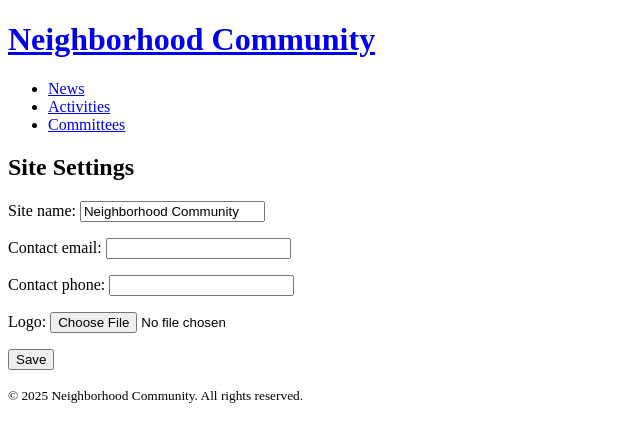
After one commit to koenemans/neighborhood-community-application, a Django app: page /settings/ in a window 1280 px wide. The commit adds this page. Shown: the top 442 px of the page, without its empty margins (0-640 px from the left). Run offline with Django 5.2, Linux system fonts and the light colour scheme; a user stored in the database is signed in; data comes from the database, SQL or seed files in the repository.

Commit message:
Add site branding configuration

```diff
--- a/config/settings.py
+++ b/config/settings.py
@@ -73,6 +73,7 @@ CSRF_TRUSTED_ORIGINS = (
 # Application definition
 
 INSTALLED_APPS = [
+    "siteconfig.apps.SiteconfigConfig",
     "news.apps.NewsConfig",
     "activities.apps.ActivitiesConfig",
     "committees.apps.CommitteesConfig",
@@ -107,6 +108,7 @@ TEMPLATES = [
                 "django.template.context_processors.request",
                 "django.contrib.auth.context_processors.auth",
                 "django.contrib.messages.context_processors.messages",
+                "siteconfig.context_processors.site_settings",
             ],
         },
     },
--- a/config/urls.py
+++ b/config/urls.py
@@ -26,6 +26,7 @@ urlpatterns = [
     path("news/", include("news.urls")),
     path("activities/", include("activities.urls")),
     path("committees/", include("committees.urls")),
+    path("settings/", include("siteconfig.urls")),
     path("admin/", admin.site.urls),
 ]
 
--- /dev/null
+++ b/siteconfig/context_processors.py
@@ -0,0 +1,6 @@
+from .models import SiteConfiguration
+
+
+def site_settings(request):
+    """Add site configuration to context."""
+    return {"site_config": SiteConfiguration.objects.first()}
--- /dev/null
+++ b/siteconfig/forms.py
@@ -0,0 +1,8 @@
+from django import forms
+from .models import SiteConfiguration
+
+
+class SiteConfigurationForm(forms.ModelForm):
+    class Meta:
+        model = SiteConfiguration
+        fields = ["site_name", "contact_email", "contact_phone", "logo"]
--- /dev/null
+++ b/siteconfig/models.py
@@ -0,0 +1,16 @@
+from django.db import models
+
+
+class SiteConfiguration(models.Model):
+    """Stores customizable branding and contact details for the site."""
+
+    site_name = models.CharField(max_length=255, default="Neighborhood Community")
+    contact_email = models.EmailField(blank=True)
+    contact_phone = models.CharField(max_length=20, blank=True)
+    logo = models.ImageField(upload_to="branding/", blank=True, null=True)
+
+    class Meta:
+        verbose_name = "Site Configuration"
+
+    def __str__(self):
+        return self.site_name
--- /dev/null
+++ b/siteconfig/templates/siteconfig/settings_form.html
@@ -0,0 +1,11 @@
+{% extends "base.html" %}
+{% load i18n %}
+
+{% block content %}
+<h2>{% trans "Site Settings" %}</h2>
+<form method="post" enctype="multipart/form-data">
+  {% csrf_token %}
+  {{ form.as_p }}
+  <button type="submit">{% trans "Save" %}</button>
+</form>
+{% endblock %}
--- /dev/null
+++ b/siteconfig/urls.py
@@ -0,0 +1,8 @@
+from django.urls import path
+from . import views
+
+app_name = "siteconfig"
+
+urlpatterns = [
+    path("", views.settings_view, name="settings"),
+]
--- /dev/null
+++ b/siteconfig/views.py
@@ -0,0 +1,21 @@
+from django.contrib.admin.views.decorators import staff_member_required
+from django.shortcuts import redirect, render
+from .models import SiteConfiguration
+from .forms import SiteConfigurationForm
+
+
+@staff_member_required
+def settings_view(request):
+    config = SiteConfiguration.objects.first()
+    if config is None:
+        config = SiteConfiguration.objects.create()
+
+    if request.method == "POST":
+        form = SiteConfigurationForm(request.POST, request.FILES, instance=config)
+        if form.is_valid():
+            form.save()
+            return redirect("siteconfig:settings")
+    else:
+        form = SiteConfigurationForm(instance=config)
+
+    return render(request, "siteconfig/settings_form.html", {"form": form})
--- a/templates/base.html
+++ b/templates/base.html
@@ -5,12 +5,12 @@
 <head>
   <meta charset="utf-8">
   <meta name="viewport" content="width=device-width, initial-scale=1.0, maximum-scale=5">
-  <title>{% block title %}{% trans "Neighborhood Community" %}{% endblock %}</title>
+  <title>{% block title %}{{ site_config.site_name|default:_("Neighborhood Community") }}{% endblock %}</title>
 </head>
 <body>
   <header>
     <a href="{% block heading-link %}/{% endblock %}">
-        <h1>{% trans "Neighborhood Community" %}</h1>
+        <h1>{{ site_config.site_name|default:_("Neighborhood Community") }}</h1>
     </a>
     <nav aria-label="Main Navigation">
       {% block nav %}
@@ -29,7 +29,13 @@
   <footer>
     {% block footer %}
       <p>
-        <small>&copy; {% now "Y" %} {% trans "Neighborhood Community. All rights reserved." %}</small>
+        <small>&copy; {% now "Y" %} {{ site_config.site_name|default:_("Neighborhood Community") }}. {% trans "All rights reserved." %}</small><br>
+        {% if site_config and site_config.contact_email %}
+          <small>{{ site_config.contact_email }}</small><br>
+        {% endif %}
+        {% if site_config and site_config.contact_phone %}
+          <small>{{ site_config.contact_phone }}</small><br>
+        {% endif %}
       </p>
     {% endblock %}
   </footer>
--- a/templates/home.html
+++ b/templates/home.html
@@ -1,11 +1,11 @@
 {% extends "base.html" %}
 {% load i18n %}
 
-{% block title %}{% trans "Neighborhood Community" %}{% endblock %}
+{% block title %}{{ site_config.site_name|default:_("Neighborhood Community") }}{% endblock %}
 
 {% block content %}
   <header>
-    <p>{% trans "Welcome to the Neighborhood Community Application!" %}</p>
+    <p>{% blocktrans with name=site_config.site_name|default:_("Neighborhood Community") %}Welcome to the {{ name }} Application!{% endblocktrans %}</p>
     <p>{% trans "This is a platform where you can find information about local news, activities, and committees." %}</p>
   </header>
   <section>
```
Also changed, not shown: config/tests/test_templates.py (+6 -0 lines), siteconfig/admin.py (added, +7 -0 lines), siteconfig/apps.py (added, +7 -0 lines), siteconfig/tests/test_views.py (added, +32 -0 lines), README.md, siteconfig/__init__.py (added), siteconfig/migrations/0001_initial.py (added), siteconfig/migrations/__init__.py (added).
